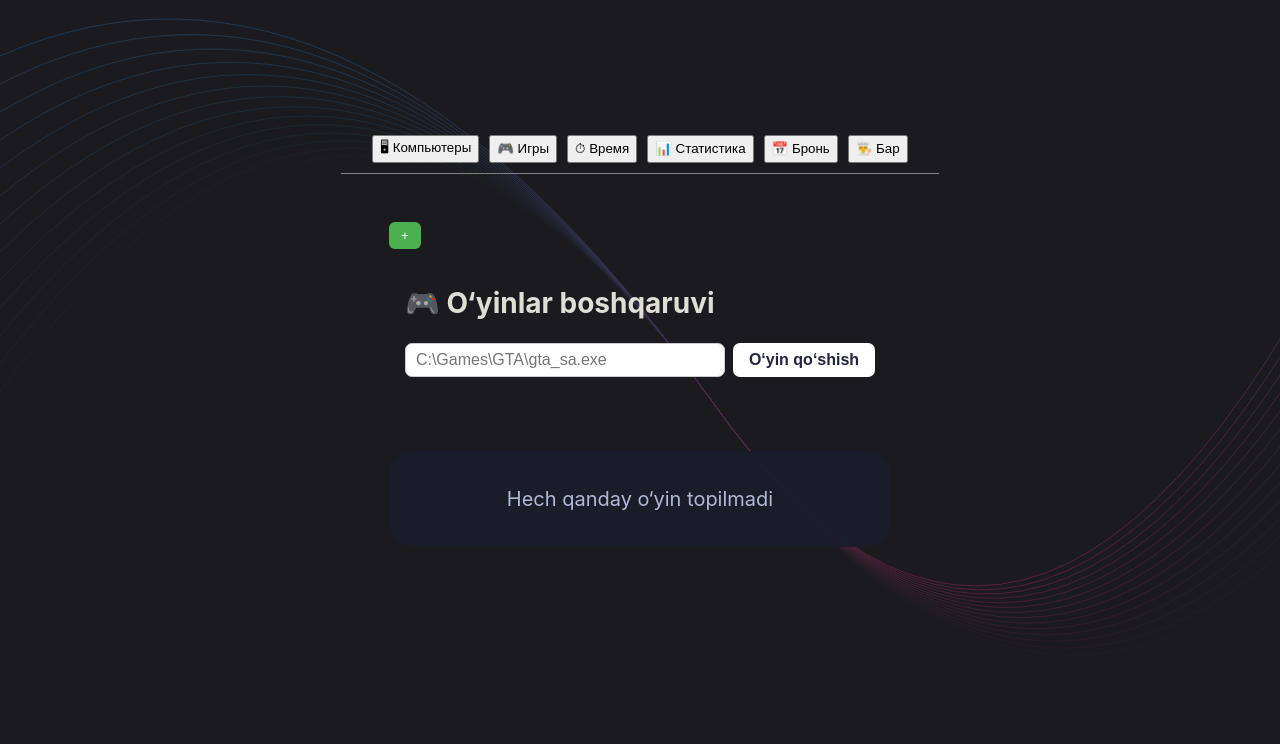
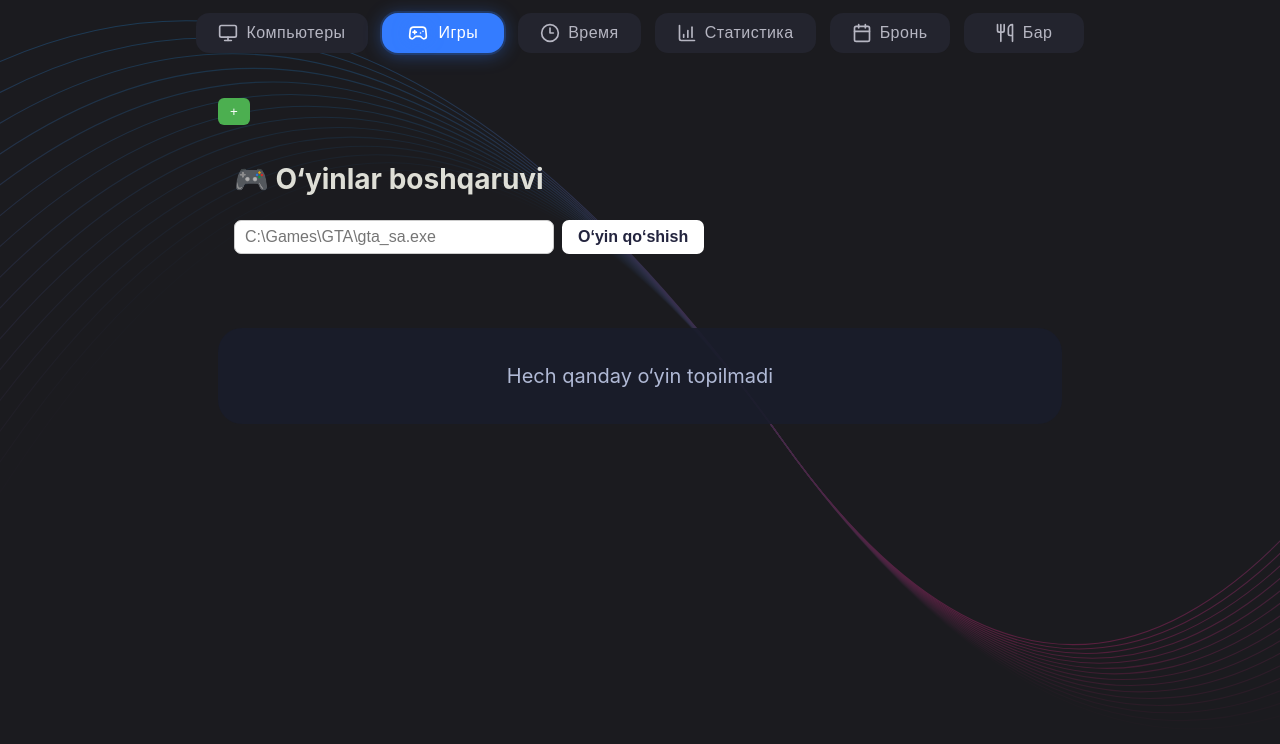
Before and after one commit to JMTuraev/napster-admin, a React (Vite) app: page / in a window 1280 px wide. Shown: the top 744 px of the page. Built offline with nearby package versions, Linux system fonts and the light colour scheme.

Commit message:
ui ni bar qismidan boshlaymiz

```diff
--- a/package.json
+++ b/package.json
@@ -29,6 +29,7 @@
     "cors": "^2.8.5",
     "express": "^5.1.0",
     "extract-file-icon": "^0.3.2",
+    "lucide-react": "^0.525.0",
     "socket.io": "^4.8.1",
     "socket.io-client": "^4.8.1"
   },
--- a/src/main/index.js
+++ b/src/main/index.js
@@ -34,9 +34,11 @@ function createWindow() {
     kiosk: false,
     alwaysOnTop: false,
     frame: true,
+    title: "Game Booking",
     fullscreen: false,
     closable: true,
-    autoHideMenuBar: false,
+
+    autoHideMenuBar: true,
     ...(process.platform === 'linux' ? { icon } : {}),
     webPreferences: {
       preload: join(__dirname, '../preload/index.js'),
--- a/src/renderer/index.html
+++ b/src/renderer/index.html
@@ -2,7 +2,7 @@
 <html>
   <head>
     <meta charset="UTF-8" />
-    <title>Electron</title>
+    <title>Game Booking</title>
     <!-- https://developer.mozilla.org/en-US/docs/Web/HTTP/CSP -->
     <meta
       http-equiv="Content-Security-Policy"
--- a/src/renderer/src/App.jsx
+++ b/src/renderer/src/App.jsx
@@ -1,4 +1,12 @@
 import { useState } from 'react'
+import {
+  Monitor,
+  Gamepad2,
+  Clock3,
+  BarChart4,
+  Calendar,
+  Utensils
+} from 'lucide-react'
 import Games from './pages/games/Games'
 import Timer from './pages/timer/Timer'
 import Stats from './pages/Stats'
@@ -6,8 +14,18 @@ import Bookings from './pages/Bookings'
 import Bar from './pages/bar/Bar'
 import Computers from './pages/Computers'
 
+const NAV_ITEMS = [
+  { key: 'computers', label: 'Компьютеры', icon: <Monitor size={20} /> },
+  { key: 'games', label: 'Игры', icon: <Gamepad2 size={20} /> },
+  { key: 'timer', label: 'Время', icon: <Clock3 size={20} /> },
+  { key: 'stats', label: 'Статистика', icon: <BarChart4 size={20} /> },
+  { key: 'bookings', label: 'Бронь', icon: <Calendar size={20} /> },
+  { key: 'bar', label: 'Бар', icon: <Utensils size={20} /> },
+]
+
 export default function App() {
   const [activePage, setActivePage] = useState('games')
+  const [hovered, setHovered] = useState(null)
 
   const renderPage = () => {
     switch (activePage) {
@@ -21,26 +39,114 @@ export default function App() {
     }
   }
 
+  // Yuborgan ko‘k rang (#347CFF)
+  const activeBg = "#347CFF"
+  const activeShadow = "0 2px 18px 0 #347cff66, 0 0px 0 2px #347cff33"
+
   return (
-    <div>
-      {/* 🔼 Horizontal menyu */}
-      <div style={{
-        display: 'flex',
-        justifyContent: 'center',
-        gap: '10px',
-        padding: '10px',
-        borderBottom: '1px solid gray'
-      }}>
-        <button onClick={() => setActivePage('computers')}>🖥 Компьютеры</button>
-        <button onClick={() => setActivePage('games')}>🎮 Игры</button>
-        <button onClick={() => setActivePage('timer')}>⏱ Время</button>
-        <button onClick={() => setActivePage('stats')}>📊 Статистика</button>
-        <button onClick={() => setActivePage('bookings')}>📅 Бронь</button>
-        <button onClick={() => setActivePage('bar')}>👨‍🍳 Бар</button>
+    <div
+      style={{
+        minHeight: '100vh',
+        width: '100vw',
+        fontFamily: 'Inter, Segoe UI, Arial, sans-serif',
+        background: 'none'
+      }}
+    >
+      {/* Sticky/fixed Navbar */}
+      <div
+        style={{
+          position: 'fixed',
+          top: 0,
+          left: 0,
+          width: '100vw',
+          zIndex: 99,
+          background: 'transparent',
+          display: 'flex',
+          justifyContent: 'center',
+          padding: 0,
+          pointerEvents: 'none',
+          userSelect: 'none',
+        }}
+      >
+        <div
+          style={{
+            display: 'flex',
+            gap: '14px',
+            padding: '13px 0',
+            pointerEvents: 'auto'
+          }}
+        >
+          {NAV_ITEMS.map(({ key, label, icon }) => {
+            const isActive = activePage === key
+            const isHover = hovered === key
+
+            return (
+              <button
+                key={key}
+                onClick={() => setActivePage(key)}
+                onMouseEnter={() => setHovered(key)}
+                onMouseLeave={() => setHovered(null)}
+                style={{
+                  display: 'flex',
+                  alignItems: 'center',
+                  gap: '8px',
+                  color: isActive ? '#fff' : isHover ? '#347CFF' : '#b6b6c2',
+                  background: isActive
+                    ? activeBg
+                    : isHover
+                      ? 'rgba(33, 37, 54, 0.85)'
+                      : '#23242e',
+                  border: 'none',
+                  borderRadius: isActive ? '16px' : '13px',
+                  fontWeight: isActive ? 700 : 500,
+                  fontSize: '16px',
+                  padding: isActive ? '10px 26px' : '8px 22px',
+                  cursor: 'pointer',
+                  outline: 'none',
+                  margin: 0,
+                  boxShadow: isActive ? activeShadow : isHover ? '0 2px 8px 0 #347cff33' : 'none',
+                  position: 'relative',
+                  minWidth: 120,
+                  justifyContent: 'center',
+                  letterSpacing: '0.03em',
+                  transition: 'all 0.18s cubic-bezier(.45,1,.3,1)',
+                }}
+                onMouseDown={e => (e.target.style.transform = 'scale(0.96)')}
+                onMouseUp={e => (e.target.style.transform = 'scale(1)')}
+                onMouseLeave={e => (e.target.style.transform = 'scale(1)')}
+              >
+                <span style={{
+                  display: 'flex',
+                  alignItems: 'center',
+                  ...(isActive
+                    ? {
+                      filter: 'drop-shadow(0 0 8px #347cffbb)',
+                      fontWeight: 700,
+                      fontSize: 20,
+                      marginRight: 3,
+                    }
+                    : {})
+                }}>
+                  {icon}
+                </span>
+                <span>{label}</span>
+                {/* underline olib tashlandi */}
+              </button>
+            )
+          })}
+        </div>
       </div>
 
-      {/* 🔽 Sahifa kontenti */}
-      <div style={{ padding: '20px' }}>
+      {/* Main content */}
+      <div
+        style={{
+          marginTop: '70px',
+          maxWidth: 1060,
+          marginLeft: 'auto',
+          marginRight: 'auto',
+          padding: '0 18px',
+        }}
+      >
         {renderPage()}
       </div>
     </div>
```
Also changed, not shown: 2 other files (tests, documents, lock files or other folders).
